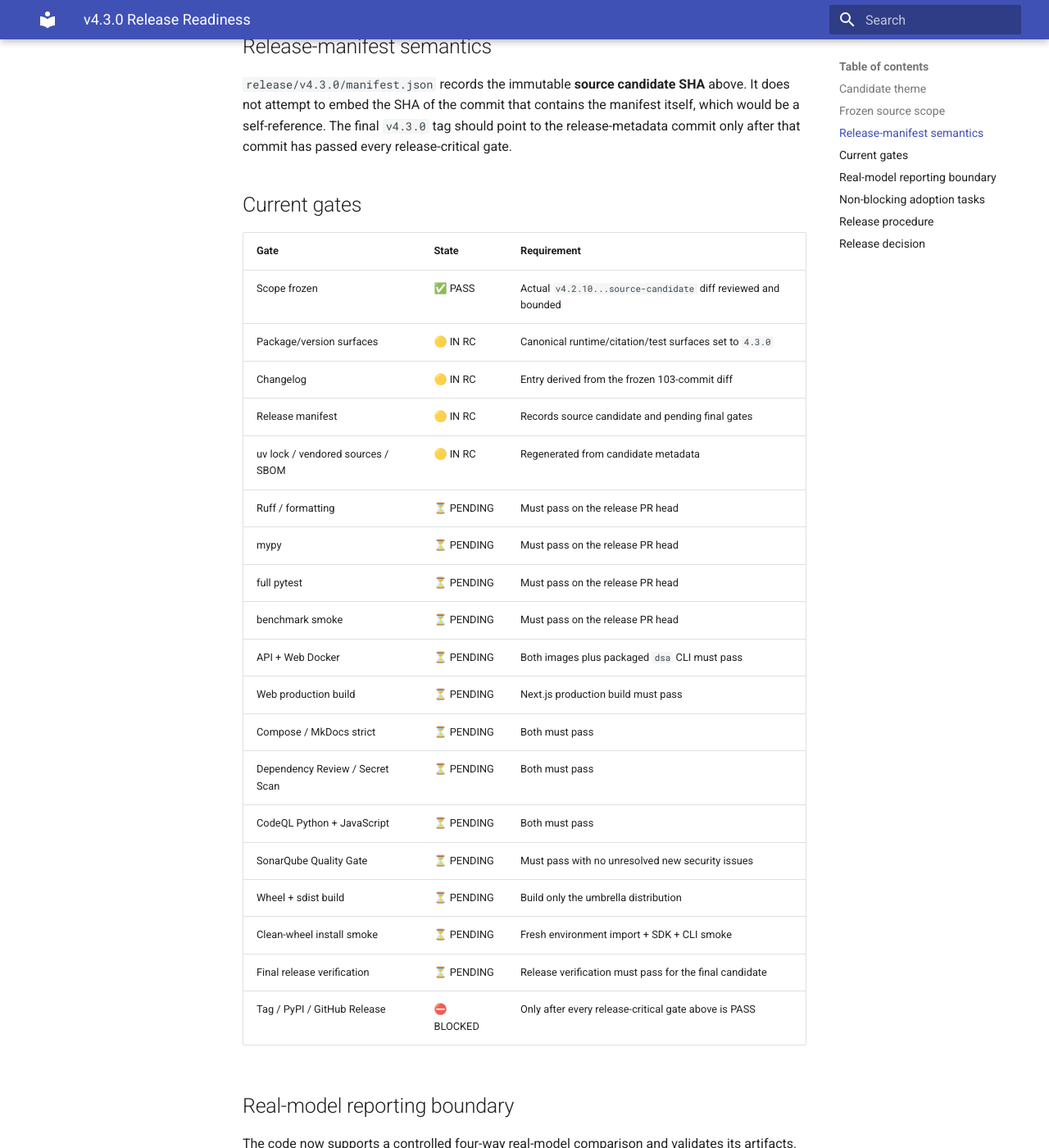
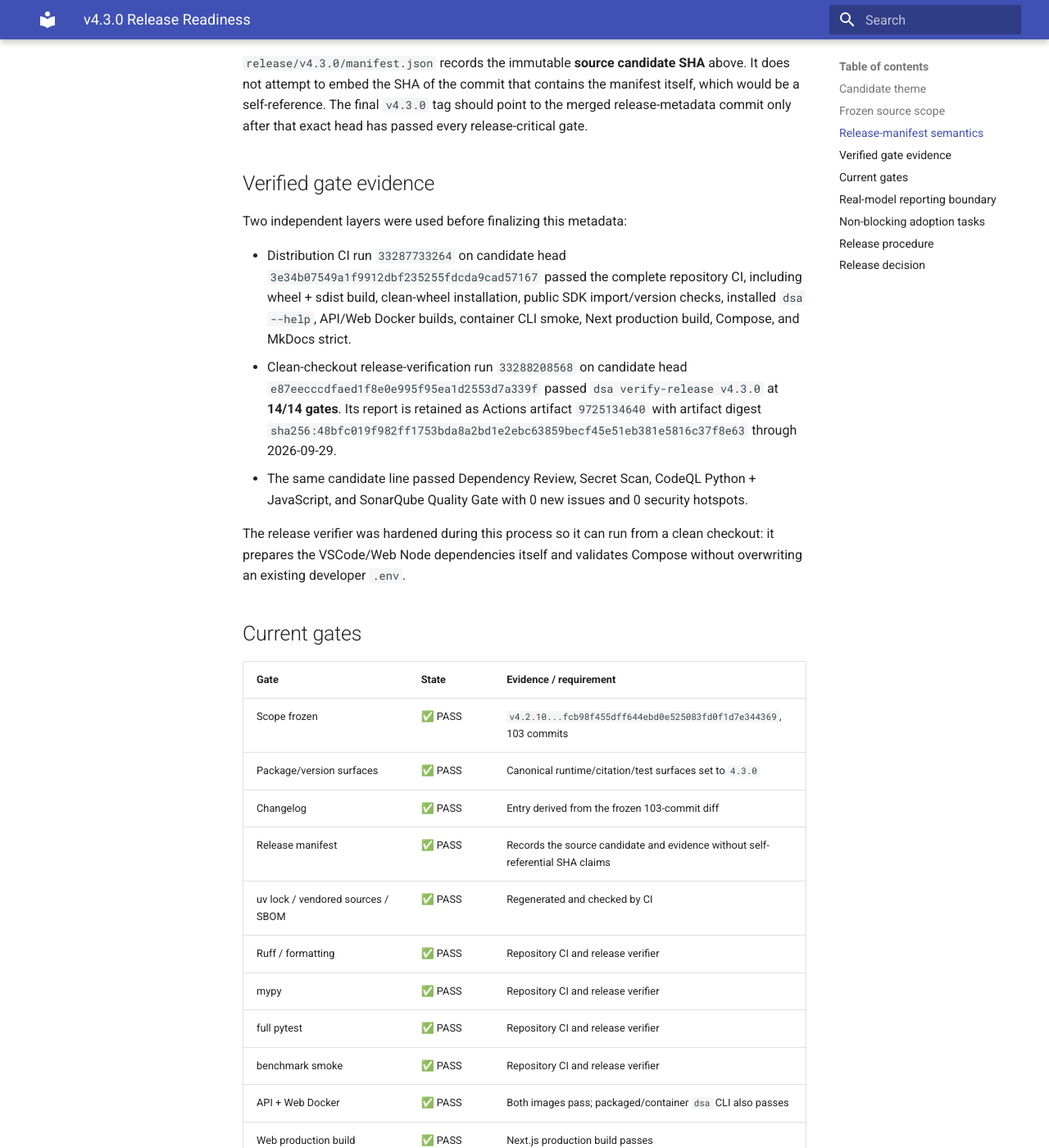
Before and after one commit to Jackxiaozhiren/data-science-agent, an MkDocs documentation site: the page built from docs/release-readiness-v4.3.md, in a window 1280 px wide and 1400 px high, scrolled down 926 px. Shown: the whole window at 82% size. Built offline with MkDocs 1.6.1 and Material for MkDocs 9.7.7, drawn with Linux system fonts in a browser that asks for light colours; some of the changed text lies outside the part shown.

Commit message:
docs: record v4.3.0 release gate evidence

```diff
--- a/docs/release-readiness-v4.3.md
+++ b/docs/release-readiness-v4.3.md
@@ -18,39 +18,50 @@ The release combines public-project adoption work with a materially stronger eva
 
 The frozen source candidate includes the real-model provider/provenance path, critic ablation, LLM baselines, secure four-way smoke workflow, publication validator, web security upgrades, contributor/adoption workflows, flagship case studies, Windows quickstart, benchmark contribution guide, and plugin walkthrough.
 
-The open Dependabot proposals that jump the Docker bases to Python 3.14 and Node 26 are **not** part of v4.3.0. They are major runtime changes and should be evaluated separately after this release candidate.
+The Docker base jumps to Python 3.14 and Node 26 are **not** part of v4.3.0. They were deferred to a dedicated compatibility cycle rather than mixed into this release.
 
 ## Release-manifest semantics
 
-`release/v4.3.0/manifest.json` records the immutable **source candidate SHA** above. It does not attempt to embed the SHA of the commit that contains the manifest itself, which would be a self-reference. The final `v4.3.0` tag should point to the release-metadata commit only after that commit has passed every release-critical gate.
+`release/v4.3.0/manifest.json` records the immutable **source candidate SHA** above. It does not attempt to embed the SHA of the commit that contains the manifest itself, which would be a self-reference. The final `v4.3.0` tag should point to the merged release-metadata commit only after that exact head has passed every release-critical gate.
+
+## Verified gate evidence
+
+Two independent layers were used before finalizing this metadata:
+
+- Distribution CI run `33287733264` on candidate head `3e34b07549a1f9912dbf235255fdcda9cad57167` passed the complete repository CI, including wheel + sdist build, clean-wheel installation, public SDK import/version checks, installed `dsa --help`, API/Web Docker builds, container CLI smoke, Next production build, Compose, and MkDocs strict.
+- Clean-checkout release-verification run `33288208568` on candidate head `e87eecccdfaed1f8e0e995f95ea1d2553d7a339f` passed `dsa verify-release v4.3.0` at **14/14 gates**. Its report is retained as Actions artifact `9725134640` with artifact digest `sha256:48bfc019f982ff1753bda8a2bd1e2ebc63859becf45e51eb381e5816c37f8e63` through 2026-09-29.
+- The same candidate line passed Dependency Review, Secret Scan, CodeQL Python + JavaScript, and SonarQube Quality Gate with 0 new issues and 0 security hotspots.
+
+The release verifier was hardened during this process so it can run from a clean checkout: it prepares the VSCode/Web Node dependencies itself and validates Compose without overwriting an existing developer `.env`.
 
 ## Current gates
 
-| Gate | State | Requirement |
+| Gate | State | Evidence / requirement |
 |---|---|---|
-| Scope frozen | ✅ PASS | Actual `v4.2.10...source-candidate` diff reviewed and bounded |
-| Package/version surfaces | 🟡 IN RC | Canonical runtime/citation/test surfaces set to `4.3.0` |
-| Changelog | 🟡 IN RC | Entry derived from the frozen 103-commit diff |
-| Release manifest | 🟡 IN RC | Records source candidate and pending final gates |
-| uv lock / vendored sources / SBOM | 🟡 IN RC | Regenerated from candidate metadata |
-| Ruff / formatting | ⏳ PENDING | Must pass on the release PR head |
-| mypy | ⏳ PENDING | Must pass on the release PR head |
-| full pytest | ⏳ PENDING | Must pass on the release PR head |
-| benchmark smoke | ⏳ PENDING | Must pass on the release PR head |
-| API + Web Docker | ⏳ PENDING | Both images plus packaged `dsa` CLI must pass |
-| Web production build | ⏳ PENDING | Next.js production build must pass |
-| Compose / MkDocs strict | ⏳ PENDING | Both must pass |
-| Dependency Review / Secret Scan | ⏳ PENDING | Both must pass |
-| CodeQL Python + JavaScript | ⏳ PENDING | Both must pass |
-| SonarQube Quality Gate | ⏳ PENDING | Must pass with no unresolved new security issues |
-| Wheel + sdist build | ⏳ PENDING | Build only the umbrella distribution |
-| Clean-wheel install smoke | ⏳ PENDING | Fresh environment import + SDK + CLI smoke |
-| Final release verification | ⏳ PENDING | Release verification must pass for the final candidate |
-| Tag / PyPI / GitHub Release | ⛔ BLOCKED | Only after every release-critical gate above is PASS |
+| Scope frozen | ✅ PASS | `v4.2.10...fcb98f455dff644ebd0e525083fd0f1d7e344369`, 103 commits |
+| Package/version surfaces | ✅ PASS | Canonical runtime/citation/test surfaces set to `4.3.0` |
+| Changelog | ✅ PASS | Entry derived from the frozen 103-commit diff |
+| Release manifest | ✅ PASS | Records the source candidate and evidence without self-referential SHA claims |
+| uv lock / vendored sources / SBOM | ✅ PASS | Regenerated and checked by CI |
+| Ruff / formatting | ✅ PASS | Repository CI and release verifier |
+| mypy | ✅ PASS | Repository CI and release verifier |
+| full pytest | ✅ PASS | Repository CI and release verifier |
+| benchmark smoke | ✅ PASS | Repository CI and release verifier |
+| API + Web Docker | ✅ PASS | Both images pass; packaged/container `dsa` CLI also passes |
+| Web production build | ✅ PASS | Next.js production build passes |
+| Compose / MkDocs strict | ✅ PASS | Both pass from clean release verification |
+| Dependency Review / Secret Scan | ✅ PASS | GitHub security workflows green |
+| CodeQL Python + JavaScript | ✅ PASS | Both languages green with no new alerts |
+| SonarQube Quality Gate | ✅ PASS | Quality Gate passed; 0 new issues / 0 security hotspots |
+| Wheel + sdist build | ✅ PASS | Umbrella distribution built successfully in CI |
+| Clean-wheel install smoke | ✅ PASS | Fresh venv import + SDK version + CLI smoke passed |
+| Final release verification | ✅ PASS | `dsa verify-release v4.3.0`: 14/14 PASS; artifact retained |
+| Final metadata-head checks | ⏳ PENDING | This evidence-only metadata update must itself finish green before merge |
+| Tag / PyPI / GitHub Release | ⛔ BLOCKED | Only after the final metadata head is green and the RC is merged |
 
 ## Real-model reporting boundary
 
-The code now supports a controlled four-way real-model comparison and validates its artifacts. The release does **not** depend on publishing a benchmark score: `OPENAI_API_KEY` still has to be configured manually in GitHub Actions, and the credentialed smoke artifacts must be reviewed before any comparative result is promoted to README or the leaderboard.
+The code supports a controlled four-way real-model comparison and validates its artifacts. The release does **not** depend on publishing a benchmark score: `OPENAI_API_KEY` still has to be configured manually in GitHub Actions, and the credentialed smoke artifacts must be reviewed before any comparative result is promoted to README or the leaderboard.
 
 ## Non-blocking adoption tasks
 
@@ -63,14 +74,13 @@ These improve discovery but do not hold the package release hostage:
 
 ## Release procedure
 
-1. Commit the version/changelog/manifest/generated-metadata candidate on `release/v4.3.0-rc`.
-2. Run the full repository gate set on the release PR.
-3. Build wheel + sdist from the exact release PR head.
-4. Install the wheel in a clean environment and run import, SDK version, and CLI smoke checks.
-5. Record final gate evidence in the manifest/readiness document and rerun gates after any metadata change.
-6. Only then merge the release candidate, create tag `v4.3.0`, and let Trusted Publishing publish the exact tagged commit.
-7. Verify PyPI, GitHub Release assets, attestations, and release announcement before marking the release issue complete.
+1. Keep the source scope frozen; only release-verification and metadata fixes belong in the RC.
+2. Run the full repository gate set on the final release PR head.
+3. Confirm wheel + sdist, clean-wheel SDK/CLI smoke, security scans, and `dsa verify-release v4.3.0` remain green.
+4. Merge the release candidate only after the final metadata head is green.
+5. Create tag `v4.3.0` only from the verified merged commit; let Trusted Publishing publish that exact tagged commit.
+6. Verify PyPI, GitHub Release assets, attestations, and the release announcement before closing the release issue.
 
 ## Release decision
 
-**Current decision: NOT READY TO TAG.** The source scope is frozen and release formalization is in progress; final candidate verification remains mandatory.
+**Current decision: READY FOR FINAL METADATA CHECKS; NOT YET READY TO TAG.** All functional and packaging release gates have passed with retained evidence. The remaining pre-merge requirement is a completely green check set on this final metadata head.
```
